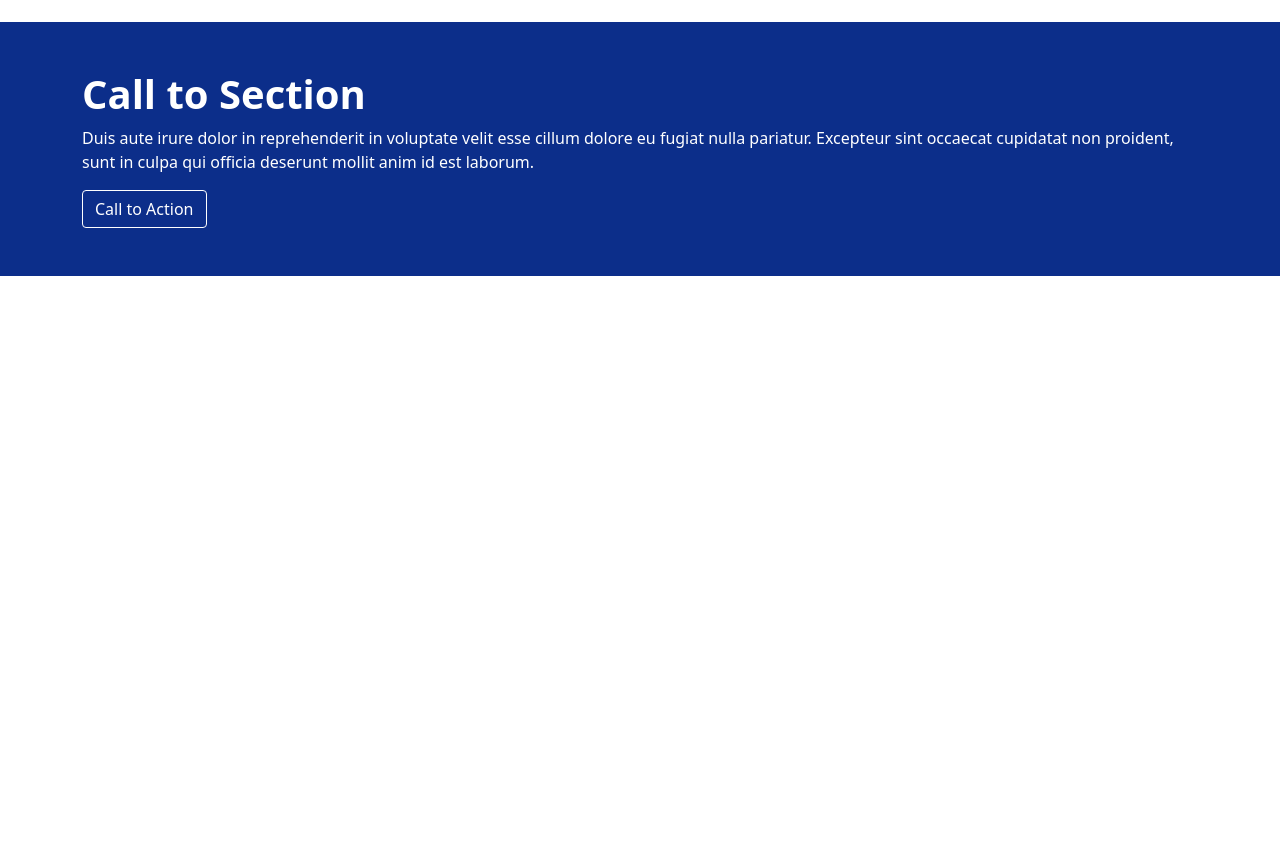
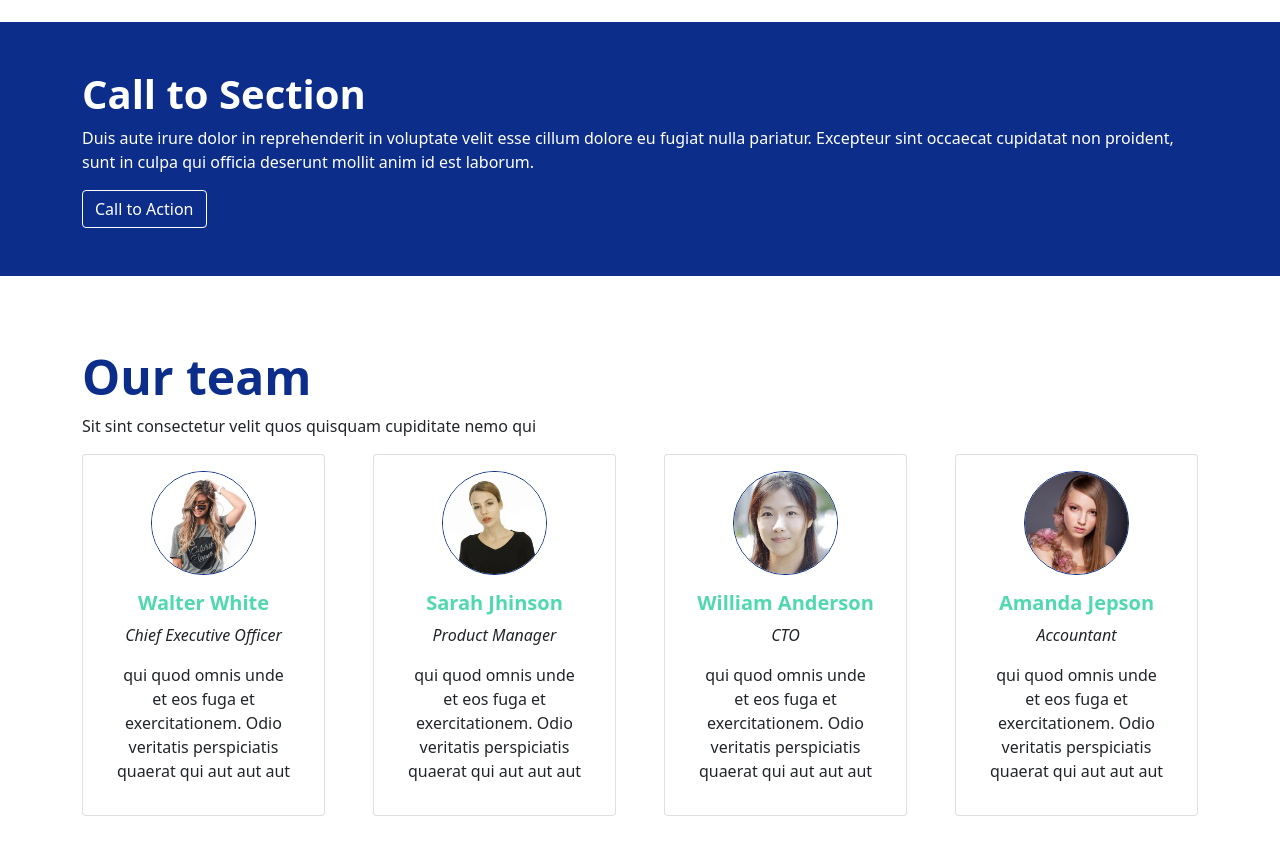
Before and after one commit to rajibrahman74/revealDotCom, a plain HTML site: page index.html in a window 1280 px wide. Shown: the part 2379-3246 px from the top of the page. Before the commit the page ends 2679 px from the top, so only its background shows below. Drawn offline with Linux system fonts and the light colour scheme.

Commit message:
[ADD]-out-team-section

```diff
--- a/index.html
+++ b/index.html
@@ -237,6 +237,64 @@
                 <button class="btn btn-outline-secondary">Call to Action</button>
             </div>
         </section>
+
+        <!--
+            Our team section
+         -->
+        <section class="container my-4 py-5">
+            <h1 class="text-primary display-5 fw-bold">Our team</h1>
+            <p>Sit sint consectetur velit quos quisquam cupiditate nemo qui </p>
+            <div class="row row-cols-1 row-cols-md-4 g-5">
+                <div class="col">
+                    <div class="card h-100 p-3 text-center">
+                        <img src="image/team-2.jpg"
+                            class="card-img-top w-50 rounded-circle mx-auto border border-primary" alt="...">
+                        <div class="card-body">
+                            <h5 class="card-title text-secondary fw-bold">Walter White</h5>
+                            <i>Chief Executive Officer</i>
+                            <p class="card-text pt-3">qui quod omnis unde et eos fuga et exercitationem. Odio veritatis
+                                perspiciatis quaerat qui aut aut aut </p>
+                        </div>
+                    </div>
+                </div>
+                <div class="col">
+                    <div class="card h-100 p-3 text-center">
+                        <img src="image/team-4.jpg"
+                            class="card-img-top w-50 rounded-circle mx-auto border border-primary" alt="...">
+                        <div class="card-body">
+                            <h5 class="card-title text-secondary fw-bold">Sarah Jhinson</h5>
+                            <i>Product Manager</i>
+                            <p class="card-text pt-3">qui quod omnis unde et eos fuga et exercitationem. Odio veritatis
+                                perspiciatis quaerat qui aut aut aut </p>
+                        </div>
+                    </div>
+                </div>
+                <div class="col">
+                    <div class="card h-100 p-3 text-center">
+                        <img src="image/testimonial-2.jpg"
+                            class="card-img-top w-50 rounded-circle mx-auto border border-primary" alt="...">
+                        <div class="card-body">
+                            <h5 class="card-title text-secondary fw-bold">William Anderson</h5>
+                            <i>CTO</i>
+                            <p class="card-text pt-3">qui quod omnis unde et eos fuga et exercitationem. Odio veritatis
+                                perspiciatis quaerat qui aut aut aut </p>
+                        </div>
+                    </div>
+                </div>
+                <div class="col">
+                    <div class="card h-100 p-3 text-center">
+                        <img src="image/testimonial-3.jpg"
+                            class="card-img-top w-50 rounded-circle mx-auto border border-primary" alt="...">
+                        <div class="card-body">
+                            <h5 class="card-title text-secondary fw-bold">Amanda Jepson</h5>
+                            <i>Accountant</i>
+                            <p class="card-text pt-3">qui quod omnis unde et eos fuga et exercitationem. Odio veritatis
+                                perspiciatis quaerat qui aut aut aut </p>
+                        </div>
+                    </div>
+                </div>
+            </div>
+        </section>
     </main>
 
 
```
Also changed, not shown: css/bootstrap.css.
